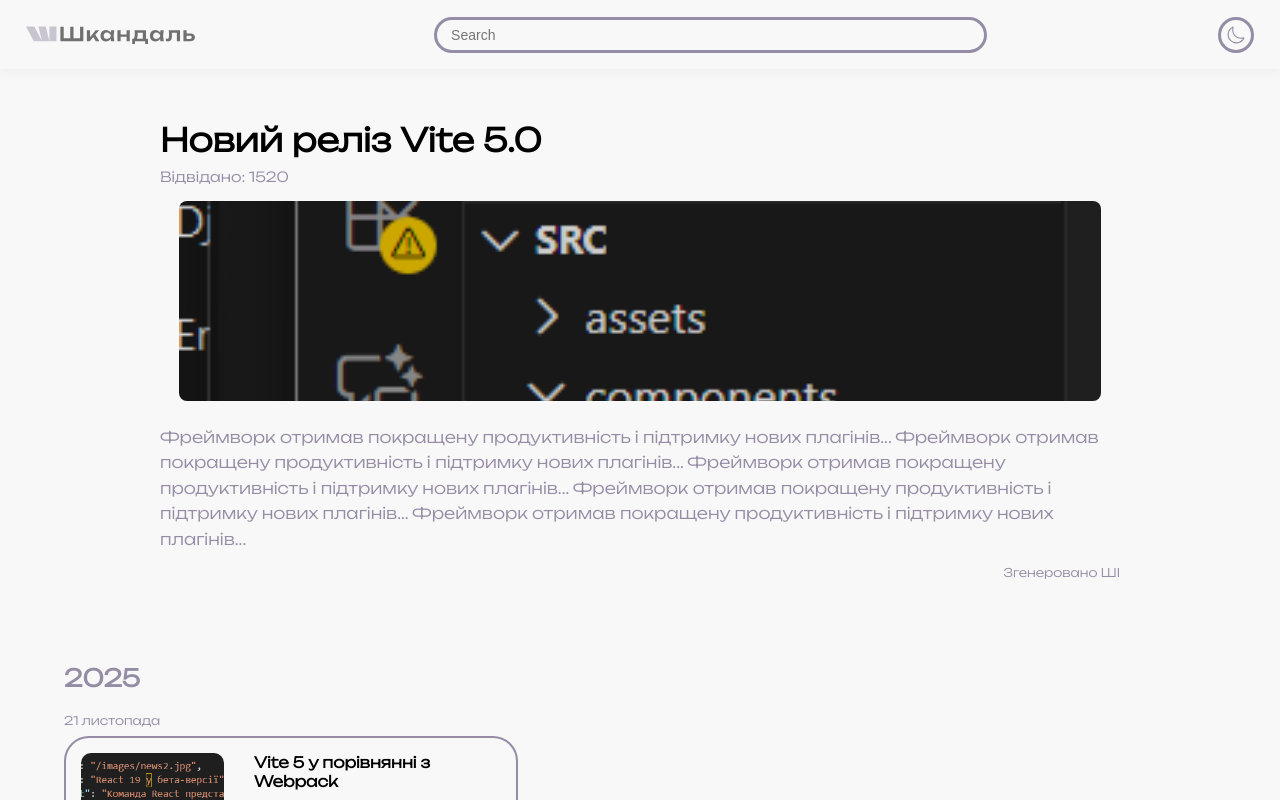
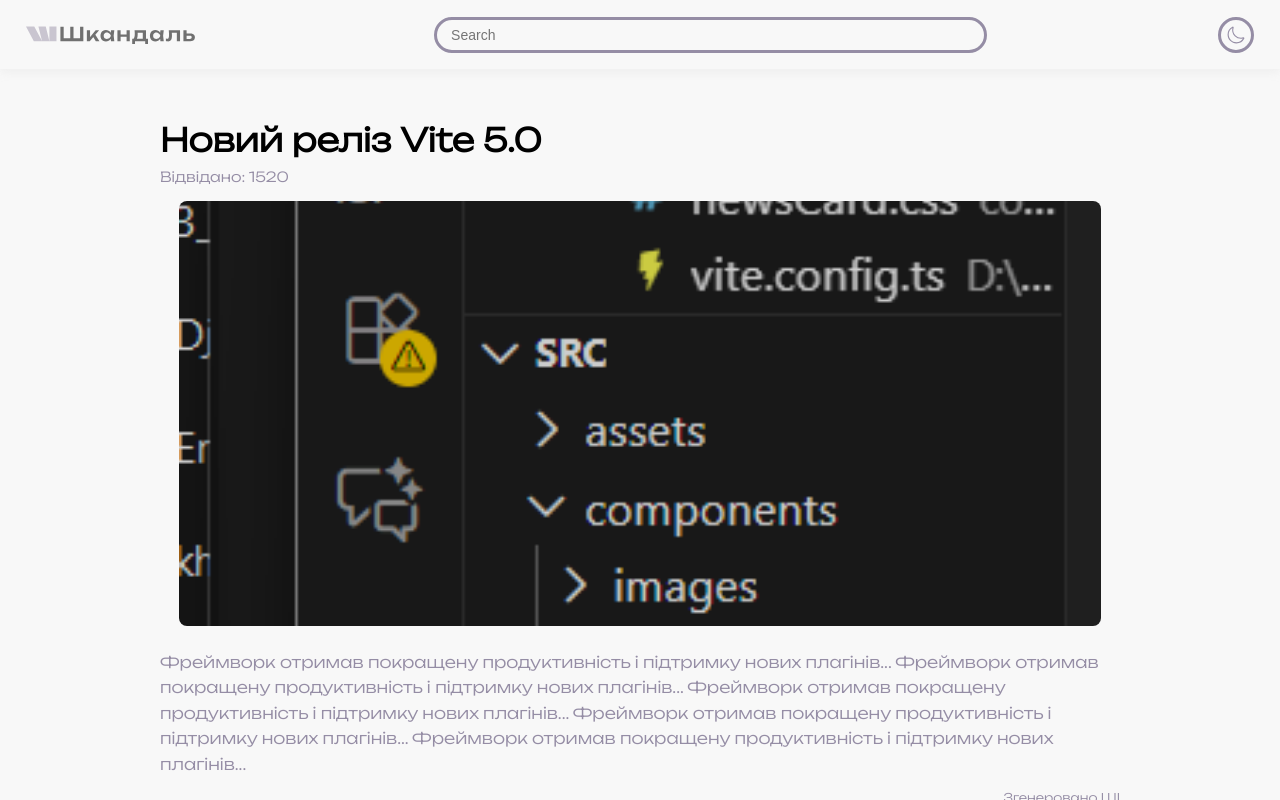
Before and after one commit to loxar-ua/case-monitoring-web, a React (Vite) app in the folder frontend/: page /cluster/1 in a window 1280 px wide. Shown: the top 800 px of the page. Built offline with nearby package versions, Linux system fonts and the light colour scheme.

Commit message:
ClusterPage. Fixed size of image

```diff
--- a/frontend/src/components/clusterpage/clusterDescription.css
+++ b/frontend/src/components/clusterpage/clusterDescription.css
@@ -21,7 +21,7 @@
 
 .cluster-description .cluster-image {
   width: 96%;
-  height: 200px;
+  height: 425px;
   object-fit: cover;
   border-radius: 8px;
   display: block;
```
